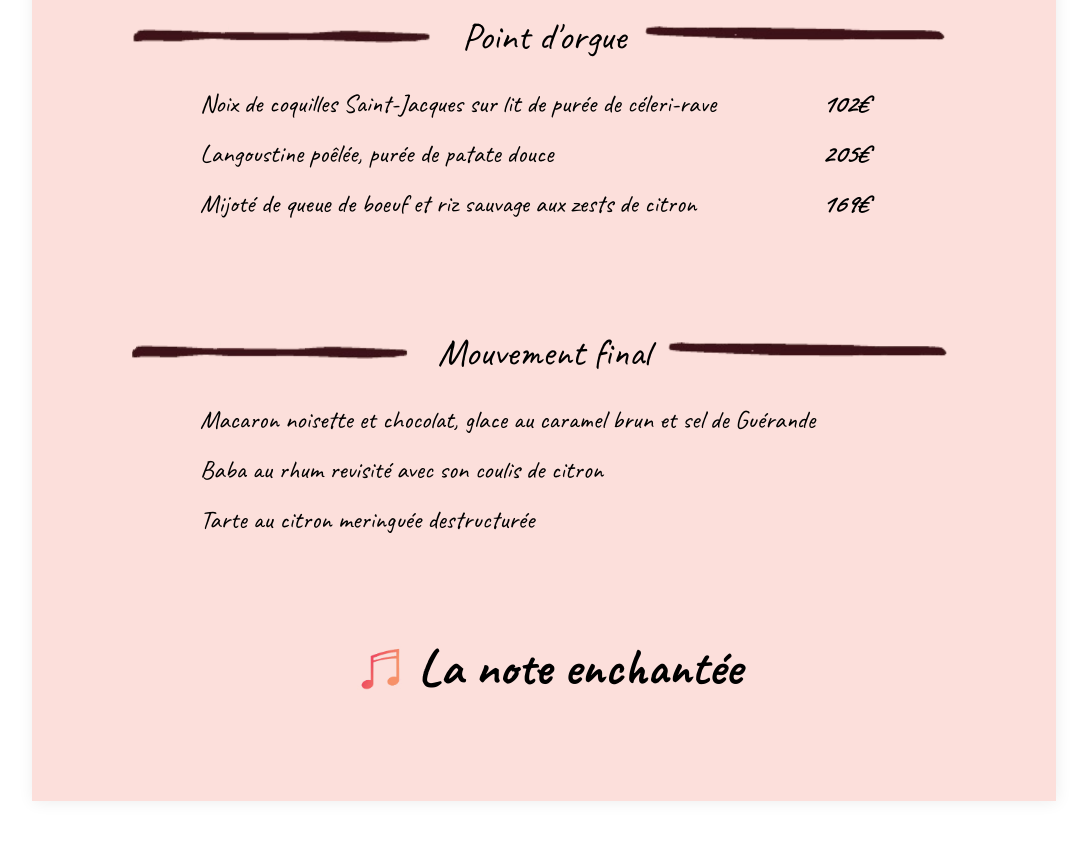
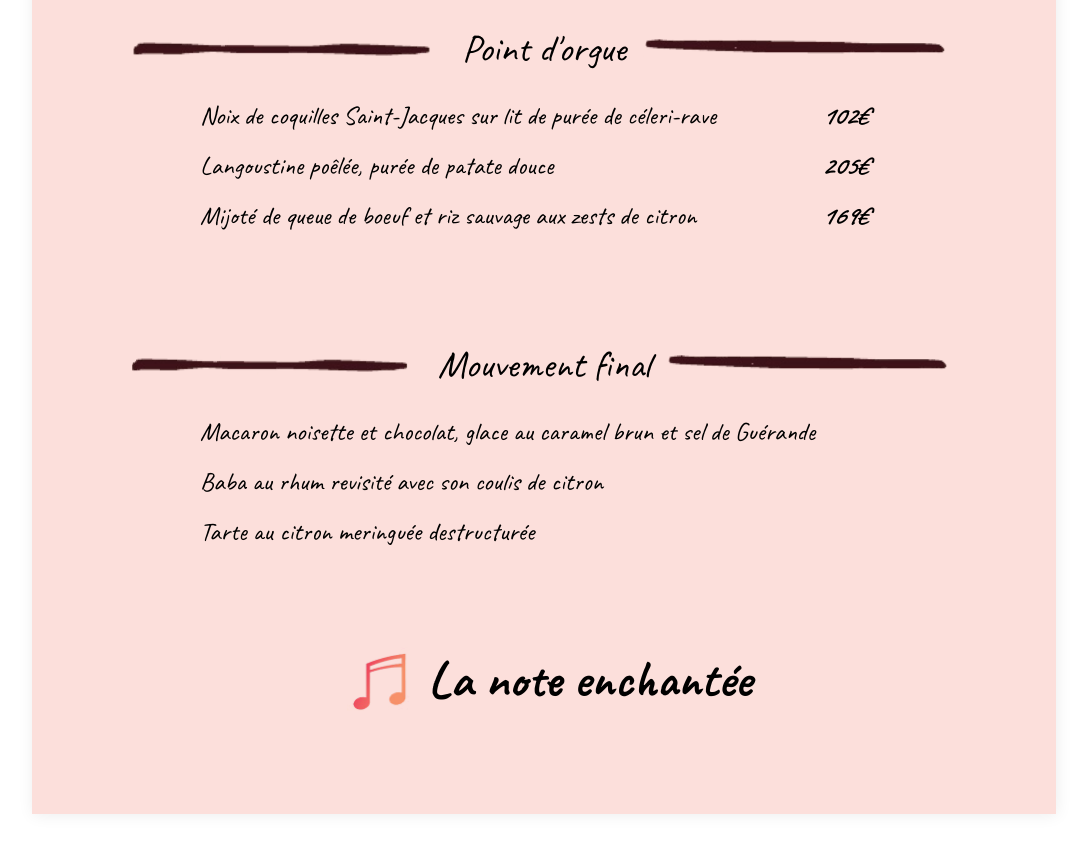
Before and after one commit to QuentinFDev/ohmyfood, a plain HTML site: page pages_menus/la_note_enchantee.html in a window 1280 px wide. Shown: the part 883-1736 px from the top of the page, without its empty margins (96-1183 px from the left). Drawn offline with Linux system fonts and the light colour scheme.

Commit message:
modif note de musique

```diff
--- a/css/menu.css
+++ b/css/menu.css
@@ -133,7 +133,7 @@ h2 {
 .nomdumenu img {
     margin-top: 5%;
     max-height: 10vw;
-    max-width: 10vw; }
+}
 
 /*SECTION MENU*/
 .titre_entree, .titre_plat, .titre_dessert {
@@ -172,8 +172,8 @@ h3 {
     margin-bottom: 10%; }
 .nomdumenubas img {
     margin: auto 1%;
-    height: 5%;
-    width: 5%; }
+    max-height: 5vw;
+}
 
 h6 {
     font-size: 4vw;
```
Lines whose indentation alone changed are shown as unchanged.
